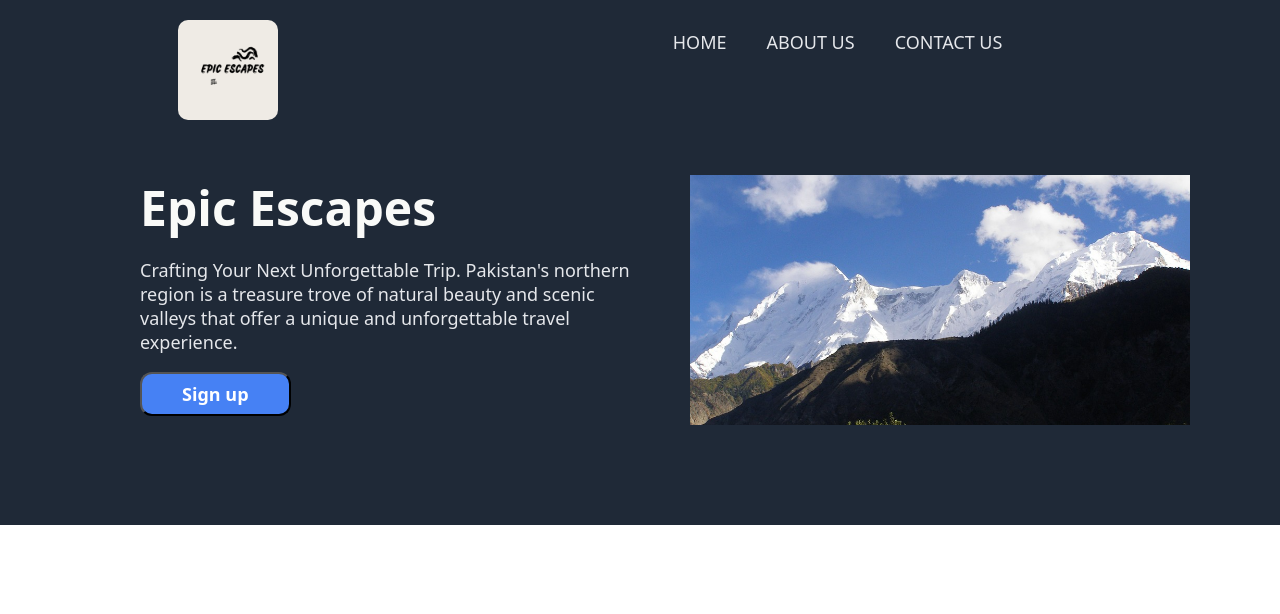
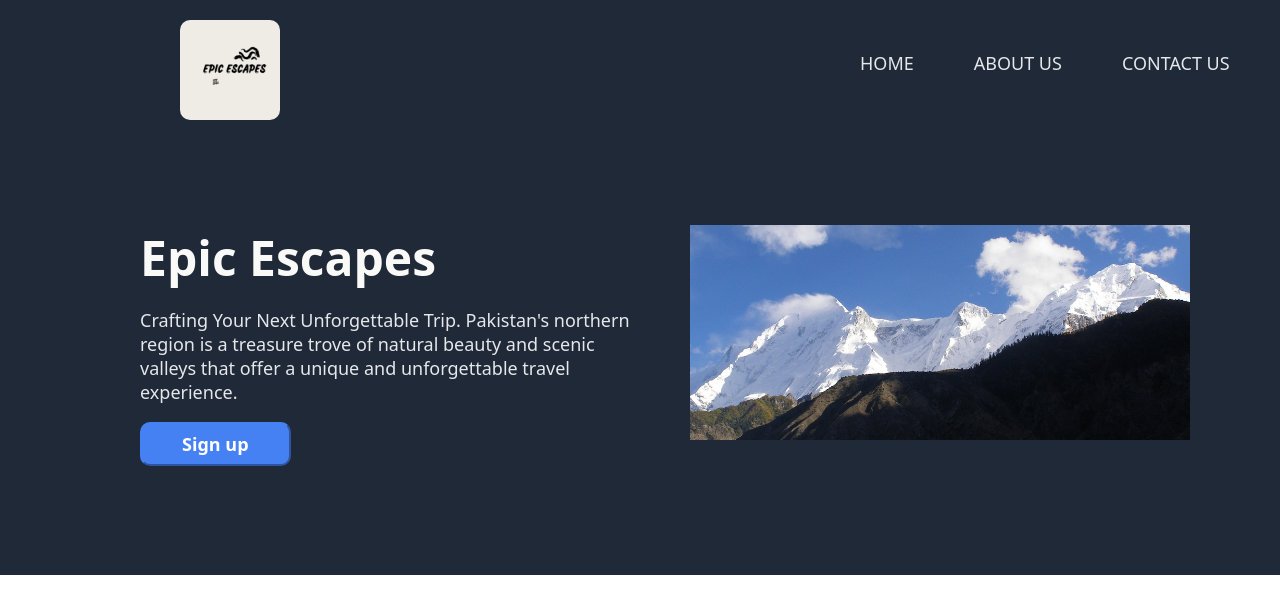
Before and after one commit to Mujtaba500/landing-page, a plain HTML site: page index.html in a window 1280 px wide. Drawn offline with Linux system fonts and the light colour scheme.

Commit message:
Adjusted margins of the div "header"

```diff
--- a/styles.css
+++ b/styles.css
@@ -11,11 +11,16 @@ body {
 
 .top{
     display: flex;
-    justify-content: space-around;
+
+
 }
 
 .logo {
     margin-top: 20px ;
+    margin-left: 180px;
+    margin-right: 540px;
+
+
 
 }
 
@@ -29,9 +34,12 @@ body {
 
 ul {
     display: flex;
-    gap: 40px;
+    gap: 60px;
     list-style: none;
-    margin: 30px 100px auto 0;
+    align-items: center;
+
+
+
 }
 
 .header a, p {
@@ -42,10 +50,11 @@ ul {
 
 
 .Map-image {
-    height: 250px;
+    height: 215px;
     width: 500px;
     object-fit: cover;
-    margin-top: 50px;
+    margin-top: 100px;
+
 }
 
 .bot {
@@ -68,13 +77,14 @@ ul {
     font-family: system-ui, -apple-system, BlinkMacSystemFont, 'Segoe UI', Roboto, Oxygen, Ubuntu, Cantarell, 'Open Sans', 'Helvetica Neue', sans-serif;
     font-size: 18px;
     font-weight: bold;
-    border-radius: 12px;
+    border-color: #4681f4;
+    border-radius: 10px;
 }
 
 .bot1 {
     height: 250px;
     width: 500px;
-    margin: 50px 50px 100px 50px;
+    margin: 100px 50px 100px 50px;
 
 
 }
```
